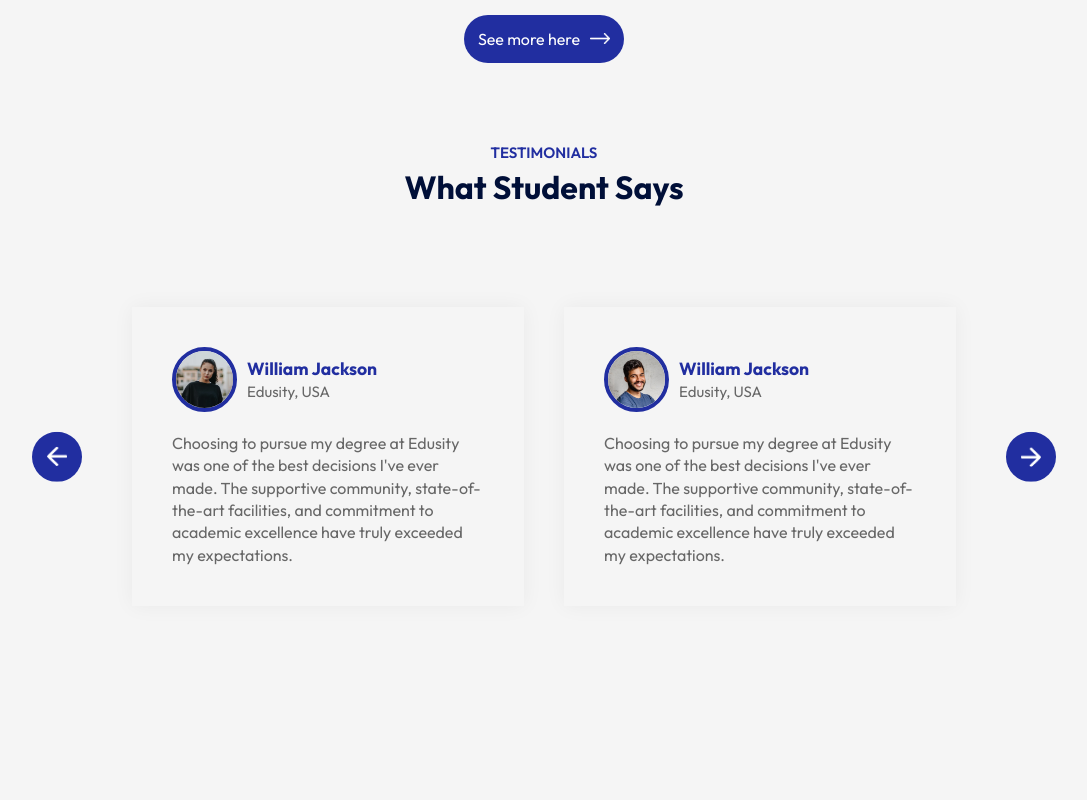
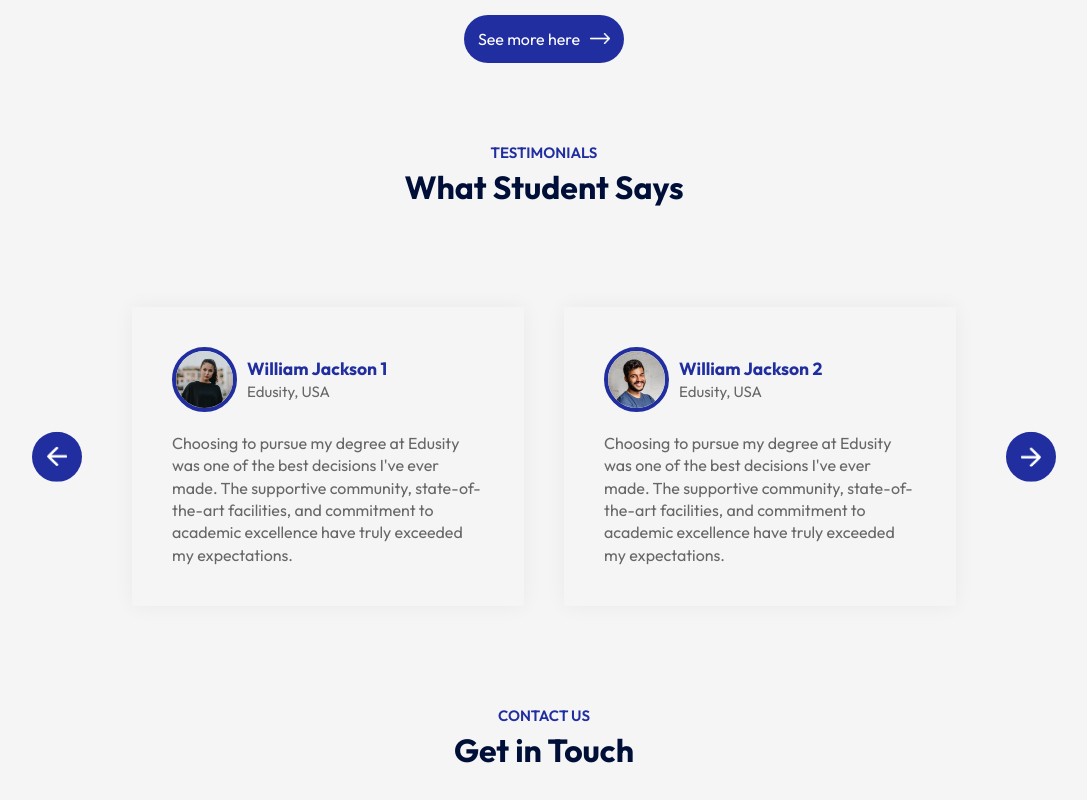
Before and after one commit to hggnomm/frontend-edusity, a React (Vite) app: page / in a window 1280 px wide. Shown: the part 1163-1963 px from the top of the page, without its empty margins (96-1183 px from the left). Before the commit the page ends 1869 px from the top, so only its background shows below. Built offline with nearby package versions, Linux system fonts and the light colour scheme.

Commit message:
[!IMPORTANT] Done logic slider basic

```diff
--- a/src/App.jsx
+++ b/src/App.jsx
@@ -20,6 +20,7 @@
         <Campus />
         <Title subTitle="TESTIMONIALS" title="What Student Says" />
         <Testimonials />
+        <Title subTitle="Contact Us" title="Get in Touch" />
       </div>
     </div>
   );
--- a/src/components/Testimonials/Testimonials.css
+++ b/src/components/Testimonials/Testimonials.css
@@ -30,7 +30,8 @@
   display: flex;
   width: 200%;
   overflow-x: hidden;
-  transition: 0.5;
+  transition: 0.5s;
+  /* transform: translateX(-25%); */
 }
 
 .slider ul li {
--- a/src/components/Testimonials/Testimonials.jsx
+++ b/src/components/Testimonials/Testimonials.jsx
@@ -1,4 +1,4 @@
-import React from "react";
+import React, { useRef } from "react";
 import "./Testimonials.css";
 import next_icon from "../../assets/next-icon.png";
 import back_icon from "../../assets/back-icon.png";
@@ -8,18 +8,34 @@
 import user_4 from "../../assets/user-4.png";
 
 const Testimonials = () => {
+  const slider = useRef();
+  let tx = 0;
+  const slideForward = () => {
+    if (tx > -50) {
+      tx -= 25;
+    }
+
+    slider.current.style.transform = `translateX(${tx}%)`;
+  };
+  const slideBackward = () => {
+    if (tx < -0) {
+      tx += 25;
+    }
+
+    slider.current.style.transform = `translateX(${tx}%)`;
+  };
   return (
     <div className="testimonials">
-      <img src={next_icon} alt="" className="next-btn" />
-      <img src={back_icon} alt="" className="back-btn" />
+      <img src={next_icon} className="next-btn" onClick={slideForward} />
+      <img src={back_icon} className="back-btn" onClick={slideBackward} />
       <div className="slider">
-        <ul>
+        <ul ref={slider}>
           <li>
             <div className="slide">
               <div className="user-info">
                 <img src={user_1} alt="" />
                 <div>
-                  <h3>William Jackson</h3>
+                  <h3>William Jackson 1</h3>
                   <span>Edusity, USA</span>
                 </div>
               </div>
@@ -36,7 +52,7 @@
               <div className="user-info">
                 <img src={user_2} alt="" />
                 <div>
-                  <h3>William Jackson</h3>
+                  <h3>William Jackson 2</h3>
                   <span>Edusity, USA</span>
                 </div>
               </div>
@@ -53,7 +69,7 @@
               <div className="user-info">
                 <img src={user_3} alt="" />
                 <div>
-                  <h3>William Jackson</h3>
+                  <h3>William Jackson 3</h3>
                   <span>Edusity, USA</span>
                 </div>
               </div>
@@ -70,7 +86,7 @@
               <div className="user-info">
                 <img src={user_4} alt="" />
                 <div>
-                  <h3>William Jackson</h3>
+                  <h3>William Jackson 4</h3>
                   <span>Edusity, USA</span>
                 </div>
               </div>
```
